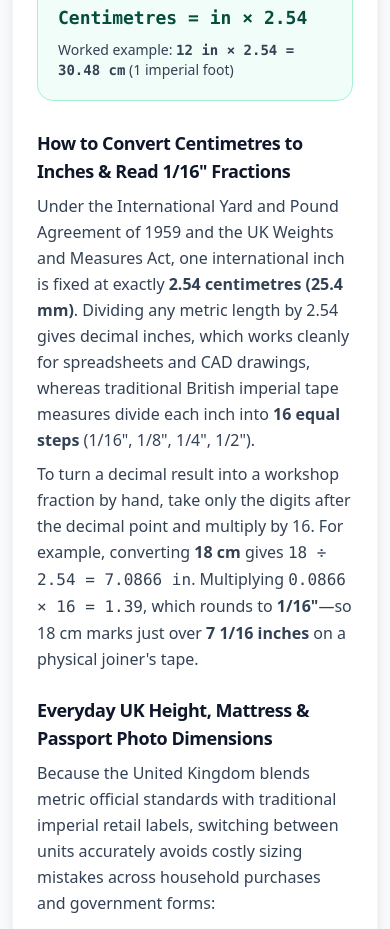
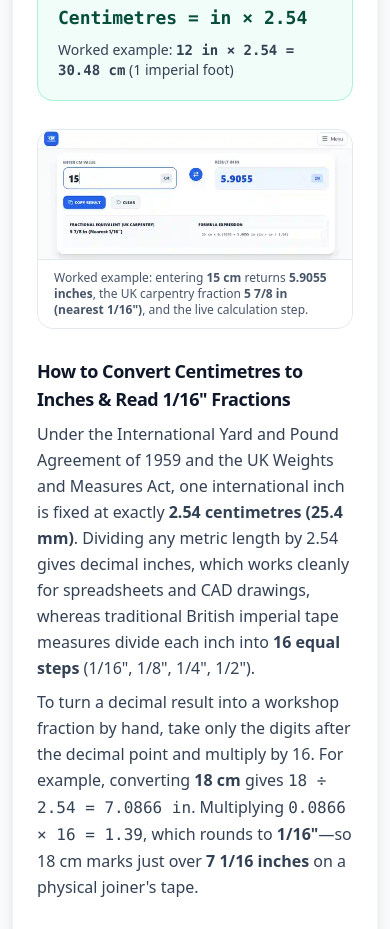
Before and after one commit to umakant345435t/cmtoinchesuk, a React (Vite) app: page / in a window 390 px wide. Shown: the part 1080-2009 px from the top of the page. Built offline with nearby package versions, Linux system fonts and the light colour scheme.

Commit message:
feat: add visual conversion example to homepage

```diff
--- a/src/App.tsx
+++ b/src/App.tsx
@@ -416,6 +416,22 @@ export default function App({ initialPath }: { initialPath?: RoutePath } = {}) {
             </div>
           </div>
 
+          {/* Worked Visual Example (Homepage Only, < 5 KB WebP) */}
+          <figure className="overflow-hidden rounded-2xl border border-slate-200 bg-slate-50">
+            <img
+              src="/images/cm-to-inches-example.webp"
+              alt="Example CM to Inches conversion showing 15 cm equals 5.9055 inches, 5 7/8 inches to the nearest 1/16 inch, and the exact formula 15 cm divided by 2.54"
+              width={600}
+              height={246}
+              loading="lazy"
+              decoding="async"
+              className="w-full h-auto block"
+            />
+            <figcaption className="px-4 py-2.5 text-xs sm:text-sm text-slate-600 font-medium border-t border-slate-200 bg-white">
+              Worked example: entering <strong>15 cm</strong> returns <strong>5.9055 inches</strong>, the UK carpentry fraction <strong>5 7/8 in (nearest 1/16&quot;)</strong>, and the live calculation step.
+            </figcaption>
+          </figure>
+
           {/* Human-Written Practical UK Editorial Sections */}
           <div className="space-y-6 text-base sm:text-lg text-slate-700 leading-relaxed font-sans">
             <div className="space-y-2">
```
Also changed, not shown: public/assets/aistudio/Screenshot_2026-11-25_081352_e1c7c907.png (added), public/images/cm-to-inches-example.webp (added).
